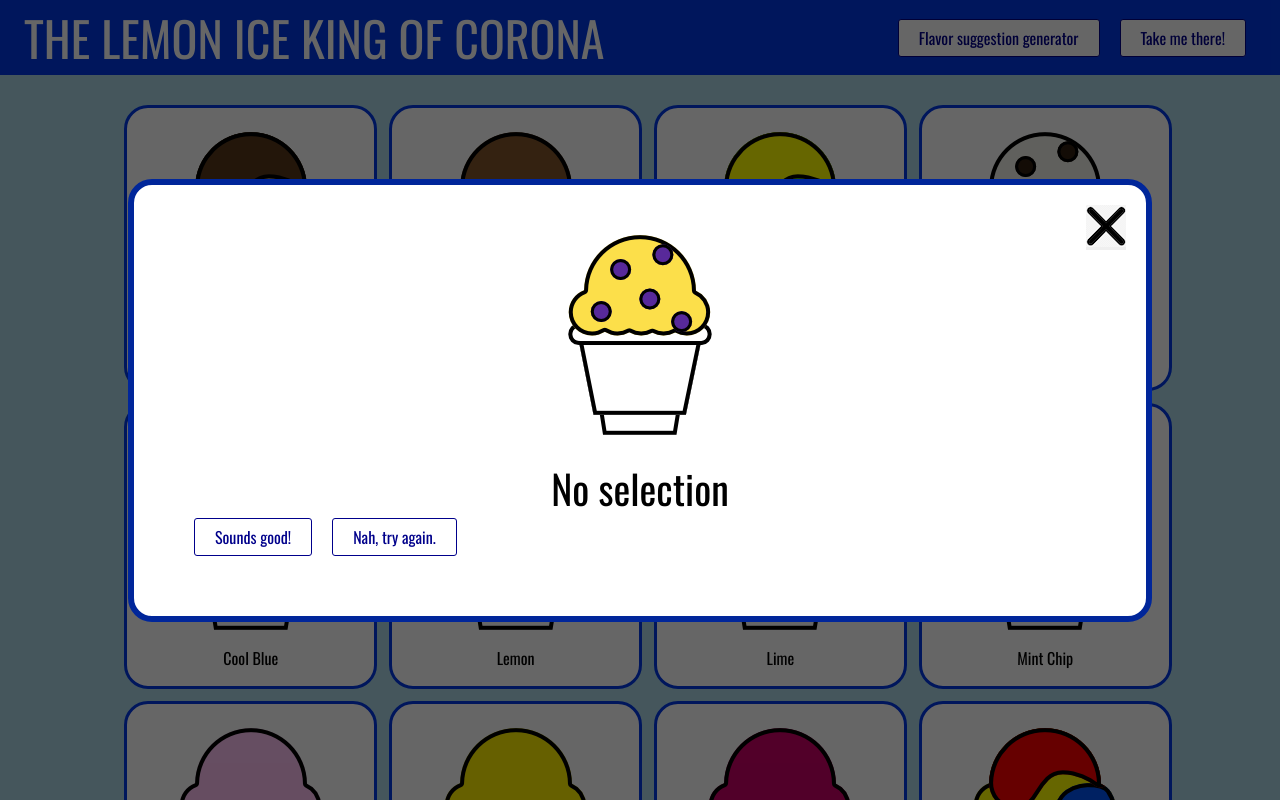
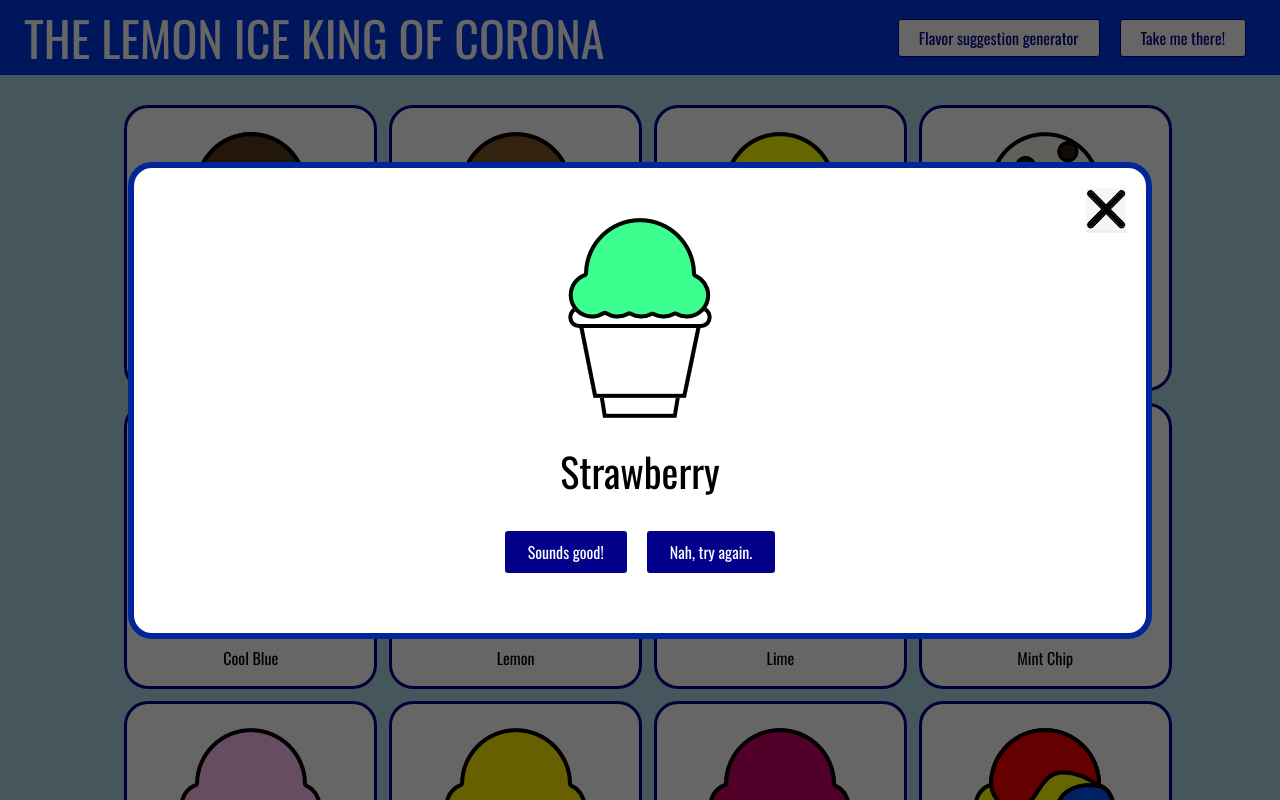
Before and after one commit to ChiWhiteSox56/list_app, a React (Create React App) app: page / in a window 1280 px wide. Both pictures are taken after a click on the button "Flavor suggestion generator". Shown: the top 800 px of the page. Built offline with nearby package versions, Linux system fonts and the light colour scheme.

Commit message:
Added image to modal, centered and styled modal btns

```diff
--- a/src/App.js
+++ b/src/App.js
@@ -1,37 +1,39 @@
-import { getFlavors } from './data/flavors';
-import addToSelect from './utils/AddToSelect';
-import _suggestRandomFlavor from './utils/SuggestRandomFlavor';
-import Button from './components/Button';
-import Container from './components/Container';
-import FlavorCard from './components/FlavorCard';
-import Header from './components/Header';
-import List from './components/List';
-import PageTitle from './components/PageTitle';
-import { GlobalCSS } from './components/GlobalCSS';
-import React, { useState } from 'react';
-import { Modal } from './components/Modal';
-import ModalTitle from './components/modal/ModalTitle';
-import ModalImage from './components/modal/ModalImage';
-// import './styles.css';
+import { getFlavors } from "./data/flavors";
+import addToSelect from "./utils/AddToSelect";
+import _suggestRandomFlavor from "./utils/SuggestRandomFlavor";
+import Button from "./components/Button";
+import Container from "./components/Container";
+import FlavorCard from "./components/FlavorCard";
+import Header from "./components/Header";
+import List from "./components/List";
+import PageTitle from "./components/PageTitle";
+import { GlobalCSS } from "./components/GlobalCSS";
+import React, { useState } from "react";
+import { Modal } from "./components/Modal";
+import ModalTitle from "./components/modal/ModalTitle";
+import ModalImage from "./components/modal/ModalImage";
+import "./styles.css";
 
-const flavors = getFlavors()
+const flavors = getFlavors();
 
 function App() {
   // next time: move this to a custom hook
   // setup a useState hook, that will control what has been selected
-  const [selected, setSelected] = useState([]) // [] is defaulti
-  const [isModalOpen, setIsModalOpen] = useState(false)
+  const [selected, setSelected] = useState([]); // [] is default
+  const [isModalOpen, setIsModalOpen] = useState(false);
 
   const addToSelected = (itemToAdd) => {
     addToSelect({ selected, setSelected, itemToAdd });
-  }
+  };
 
-  const suggestRandomFlavor = () => flavors[Math.floor(Math.random() * 41)].flavor //{
-    // _suggestRandomFlavor({flavors, selected})
+  const suggestRandomFlavor = () =>
+    flavors[Math.floor(Math.random() * 41)].flavor; //{
+  // _suggestRandomFlavor({flavors, selected})
 
   // }
 
-  const suggestRandomFlavorImage = () => flavors[Math.floor(Math.random() * 41)].image
+  const suggestRandomFlavorImage = () =>
+    flavors[Math.floor(Math.random() * 41)].image; //{
 
   const toggleModal = () => setIsModalOpen(!isModalOpen);
 
@@ -40,33 +42,51 @@ function App() {
       <GlobalCSS />
       <Header>
         <PageTitle>THE LEMON ICE KING OF CORONA</PageTitle>
-        <Modal
-          isOpen={isModalOpen}
-          onClose={toggleModal}
-        >
+        <Modal isOpen={isModalOpen} onClose={toggleModal}>
           <ModalImage>
-          <img src = {selected.length === suggestRandomFlavorImage() ? null : suggestRandomFlavorImage()} alt="temp alt"/>
+            <img src={suggestRandomFlavorImage()} />
           </ModalImage>
-          <ModalTitle>{selected.length === 0 ? 'No selection' : suggestRandomFlavor()}</ModalTitle>
+          <ModalTitle>{suggestRandomFlavor()}</ModalTitle>
         </Modal>
         <div>
-          <Button onClick={toggleModal}>Flavor suggestion generator</Button>
-          <Button as="a" href="https://maps.google.com?q=+40.7434277064778+-73.85510556627074">Take me there!</Button>
+          <Button
+            color="#00008b"
+            backgroundColor="#fff"
+            borderColor="#00008b"
+            onClick={toggleModal}
+          >
+            Flavor suggestion generator
+          </Button>
+          <Button
+            color="#00008b"
+            backgroundColor="#fff"
+            borderColor="#00008b"
+            as="a"
+            href="https://maps.google.com?q=+40.7434277064778+-73.85510556627074"
+          >
+            Take me there!
+          </Button>
         </div>
       </Header>
       <Container>
-        <List>{flavors.map((item) => {
+        <List>
+          {flavors.map((item) => {
+            const matchedItem = selected.find((selectedItem) => {
+              return selectedItem.flavor === item.flavor;
+            });
+            //
+            // set a selected property here based on a find on the selected state
 
-          const matchedItem = selected.find((selectedItem) => {
-            console.log(selectedItem.flavor)
-            console.log(item.flavor)
-            return selectedItem.flavor === item.flavor
-          });
-          //
-          // set a selected property here based on a find on the selected state
-
-          return <FlavorCard flavor={item} key={item.flavor} addToSelected={addToSelected} selected={matchedItem?.isActive} />
- }       )}</List>
+            return (
+              <FlavorCard
+                flavor={item}
+                key={item.flavor}
+                addToSelected={addToSelected}
+                selected={matchedItem?.isActive}
+              />
+            );
+          })}
+        </List>
       </Container>
     </>
   );
--- a/src/components/Button.js
+++ b/src/components/Button.js
@@ -1,27 +1,28 @@
-import styled from "styled-components"
+import styled from "styled-components";
+import { border, color } from "styled-system";
 import Text from "./Text";
 
-const Container = styled.button`
+const ButtonContainer = styled.button`
   display: inline-block;
   font-size: 16px;
   margin: 10px;
   padding: 10px 20px;
   border-radius: 3px;
-  background-color: #fff;
   border-width: 1px;
-  border-color: #00008b;
   border-style: solid;
-  color: #00008b;
   cursor: pointer;
   text-decoration: none;
+  ${border}
+  ${color}
 `;
+// color: #00008b;
+// background-color: #fff;
+// border-color: #00008b;
 
 const Button = ({ children, ...props }) => (
-  <Container {...props}>
-    <Text>
-      {children}
-    </Text>
-  </Container>
-)
+  <ButtonContainer {...props}>
+    <Text>{children}</Text>
+  </ButtonContainer>
+);
 
 export default Button;
--- a/src/components/FlavorCard.js
+++ b/src/components/FlavorCard.js
@@ -1,13 +1,20 @@
-import Card from './Card'
-import FlavorLabel from './FlavorLabel'
+import Card from "./Card";
+import FlavorLabel from "./FlavorLabel";
 
-function FlavorCard({flavor, addToSelected, selected}) {
+function FlavorCard({ flavor, addToSelected, selected }) {
   // onClick event on Card to call setSelected in the App state
   // pass the flavour to the state
-    const background = selected ? "#0039e6" : "#fff"
+  const background = selected ? "#0039e6" : "#fff";
 
   return (
-      <Card alignItems="center" pb="20px" border="3px solid #0039e6" borderRadius="24px" bg={background} onClick={() => addToSelected(flavor.flavor)}>
+    <Card
+      alignItems="center"
+      pb="20px"
+      border="3px solid #00008b"
+      borderRadius="24px"
+      bg={background}
+      onClick={() => addToSelected(flavor.flavor)}
+    >
       <FlavorLabel isSelected={selected}>{flavor.flavor}</FlavorLabel>
       <img
         variant="right"
@@ -17,6 +24,6 @@ function FlavorCard({flavor, addToSelected, selected}) {
       />
     </Card>
   );
-  };
+}
 
 export default FlavorCard;
--- a/src/components/Modal.tsx
+++ b/src/components/Modal.tsx
@@ -1,8 +1,8 @@
-import React from 'react';
-import styled from "styled-components"
-import Flex from './Flex'
-import closeIcon from '../images/close_btn.png'
-import Button from './Button'
+import React from "react";
+import styled from "styled-components";
+import Flex from "./Flex";
+import closeIcon from "../images/close_btn.png";
+import Button from "./Button";
 
 const ModalContainer = styled(Flex).attrs(() => ({
   flexDirection: "column",
@@ -29,6 +29,7 @@ const ModalBody = styled.div`
   border: 6px solid #00269a;
   background-color: #fff;
   cursor: auto;
+  text-align: center;
 `;
 
 const ModalOverlay = styled.div`
@@ -39,14 +40,14 @@ const ModalOverlay = styled.div`
   height: 100%;
   background-color: rgba(0, 0, 0, 0.6);
   cursor: pointer;
-`
+`;
 
 const ModalCloseButton = styled.button`
   position: absolute;
   top: 20px;
   right: 20px;
   cursor: pointer;
-`
+`;
 
 interface ModalProps {
   title: string;
@@ -54,29 +55,44 @@ interface ModalProps {
   onClose: () => void;
 } // all other properties will be passed as children
 
-export const Modal: React.FC<ModalProps> = ({ title, isOpen, onClose, children }) => {
+export const Modal: React.FC<ModalProps> = ({
+  title,
+  isOpen,
+  onClose,
+  children,
+}) => {
   const overlayRef = React.useRef(null);
 
   const handleOverlayClick = (e: React.MouseEvent<HTMLElement, MouseEvent>) => {
-        if (e.target === overlayRef.current) { // this conditional passes only if the overlay (reference element) is the same as the clicked one (e.target)
+    if (e.target === overlayRef.current) {
+      // this conditional passes only if the overlay (reference element) is the same as the clicked one (e.target)
       onClose();
     }
-    }
+  };
   return isOpen ? (
     <ModalContainer>
-        <ModalOverlay
-            ref={overlayRef}
-            onClick={handleOverlayClick} />
+      <ModalOverlay ref={overlayRef} onClick={handleOverlayClick} />
       <ModalBody>
         <ModalCloseButton onClick={onClose}>
-                <img src={closeIcon} alt={'close modal'} />
+          <img src={closeIcon} alt={"close modal"} />
         </ModalCloseButton>
-            <div className={'modal__content'}>
-                {children}
-            </div>
+        <div className={"modal__content"}>{children}</div>
         <div>
-                <Button>Sounds good!</Button>
-                <Button>Nah, try again.</Button>
+          {/* border="3px solid #0039e6" */}
+          <Button
+            color="#fff"
+            border="3px solid #00008b"
+            backgroundColor="#00008b"
+          >
+            Sounds good!
+          </Button>
+          <Button
+            color="#fff"
+            border="3px solid #00008b"
+            backgroundColor="#00008b"
+          >
+            Nah, try again.
+          </Button>
         </div>
       </ModalBody>
     </ModalContainer>
--- a/src/components/modal/ModalImage.tsx
+++ b/src/components/modal/ModalImage.tsx
@@ -1,17 +1,12 @@
-import { FC } from 'react'
-import styled from 'styled-components'
+import { FC } from "react";
+import styled from "styled-components";
 
 const IceImage = styled.div`
-    text-align: center;
-    padding-bottom: 30px;
-`
-const ModalImage: FC = ({children}) => {
-
-    return (
-        <IceImage>
-            {children}
-        </IceImage>
-    )
-}
+  align-items: center;
+  padding-bottom: 30px;
+`;
+const ModalImage: FC = ({ children }) => {
+  return <IceImage>{children}</IceImage>;
+};
 
 export default ModalImage;
--- a/src/components/modal/ModalTitle.tsx
+++ b/src/components/modal/ModalTitle.tsx
@@ -1,22 +1,21 @@
-import { FC } from 'react'
-import styled from 'styled-components'
-import { color } from 'styled-system'
-import Text from '../Text';
+import { FC } from "react";
+import styled from "styled-components";
+import { color } from "styled-system";
+import Text from "../Text";
 
 const TitleText = styled.h1`
-    font-size: 40px;
-    text-align: center;
-    ${color}
-`
-const ModalTitle: FC = ({children}) => {
+  font-size: 40px;
+  text-align: center;
+  padding-bottom: 30px;
+  ${color}
+`;
 
-    return (
-        <TitleText color='#000'>
-        <Text>
-            {children}
-        </Text>
-        </TitleText>
-    )
-}
+const ModalTitle: FC = ({ children }) => {
+  return (
+    <TitleText color="#000">
+      <Text>{children}</Text>
+    </TitleText>
+  );
+};
 
 export default ModalTitle;
--- a/src/styles.css
+++ b/src/styles.css
@@ -1,4 +1,4 @@
-.modal {
+/* .modal {
     position: fixed;
     top: 0;
     left: 0;
@@ -46,3 +46,4 @@
     color: cornflowerblue;
     font-size: 16px;
 }
+ */
```
Lines whose indentation alone changed are shown as unchanged.
